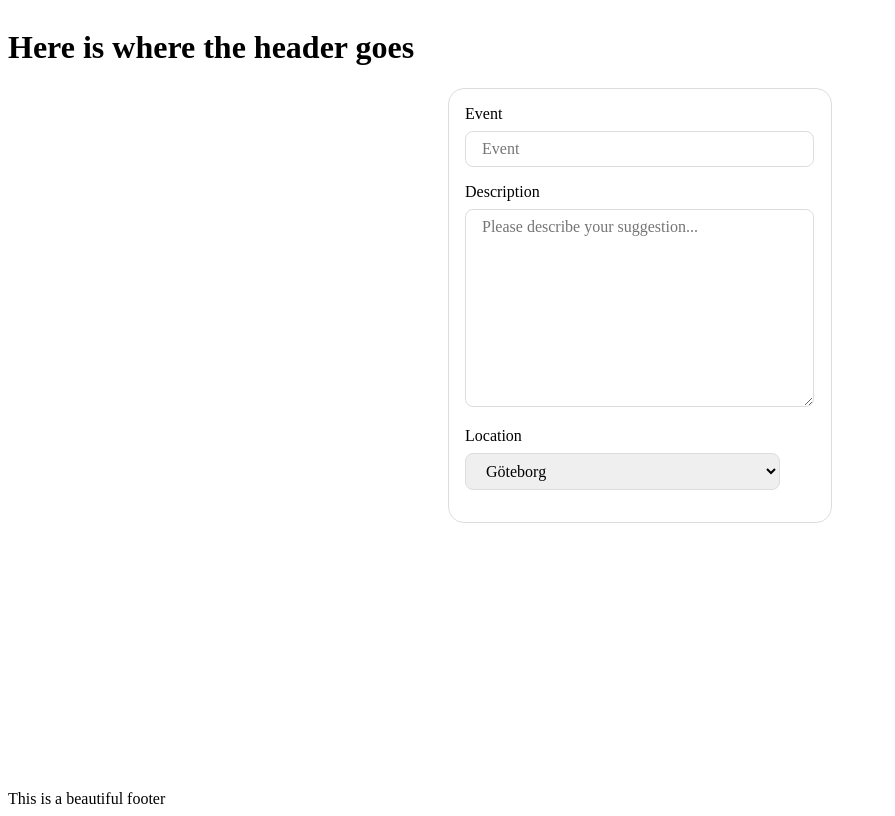
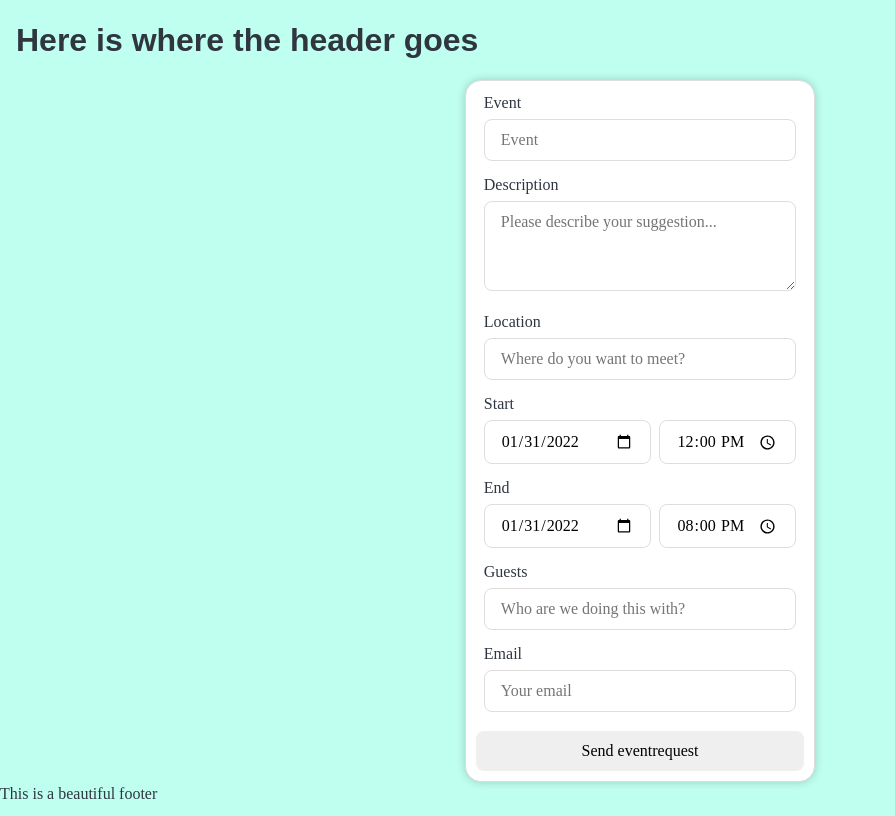
Before and after one commit to herv3us/Parents-Calendar, a React (Create React App) app in the folder frontend/: page / in a window 1280 px wide. Shown: the whole page, without its empty margins (0-895 px from the left). Built offline with nearby package versions, Linux system fonts and the light colour scheme.

Commit message:
fix varibles for colors, work on SuggestEvent-form

```diff
--- a/frontend/src/components/main/LoginForm.jsx
+++ b/frontend/src/components/main/LoginForm.jsx
@@ -1,6 +1,7 @@
 import React, { useState } from 'react';
+import { login } from '../../services/authService';
+import { COLORS } from '../../styles/constants';
 import styled from 'styled-components';
-import { login } from '../../services/authService';
 
 function LoginForm() {
   const [username, setUsername] = useState('');
@@ -66,7 +67,7 @@ const Form = styled.form`
   flex-direction: column;
   width: 400px;
   margin: 0 auto;
-  border: 1px solid #ddd;
+  border: 1px solid ${COLORS.mediumgrey};
   border-radius: 1rem;
   padding: 2rem;
 
@@ -78,7 +79,7 @@ const Form = styled.form`
 const Heading = styled.h1`
   width: fit-content;
   margin: 0 auto;
-  background-color: white;
+  background-color: ${COLORS.backgroundForm};
   margin-top: -3.5rem;
   padding: 0 0.5rem;
 `;
--- a/frontend/src/components/main/SuggestEvent.jsx
+++ b/frontend/src/components/main/SuggestEvent.jsx
@@ -1,10 +1,21 @@
 import React, { useState } from 'react';
+import { COLORS } from '../../styles/constants';
 import styled from 'styled-components';
 
 function SuggestEvent() {
   const [title, setTitle] = useState('');
   const [description, setDescription] = useState('');
-  const [location, setLocation] = useState('goteborg');
+  const [location, setLocation] = useState('');
+  const [startDate, setStartDate] = useState(
+    new Date().toISOString().split('T')[0]
+  );
+  const [startTime, setStartTime] = useState('12:00');
+  const [endDate, setEndDate] = useState(
+    new Date().toISOString().split('T')[0]
+  );
+  const [endTime, setEndTime] = useState('20:00');
+  const [guest, setGuest] = useState('');
+  const [email, setEmail] = useState('');
 
   return (
     <div>
@@ -25,7 +36,7 @@ function SuggestEvent() {
             name="description"
             id="description"
             cols="20"
-            rows="10"
+            rows="3"
             placeholder="Please describe your suggestion..."
             value={description}
             onChange={(e) => setDescription(e.target.value)}
@@ -33,17 +44,74 @@ function SuggestEvent() {
         </InputWrapper>
         <InputWrapper>
           <label htmlFor="location">Location</label>
-          <select
-            name="location"
+          <input
+            type="text"
             id="location"
+            placeholder="Where do you want to meet?"
             value={location}
             onChange={(e) => setLocation(e.target.value)}
-          >
-            <option value="save">Säve</option>
-            <option value="goteborg">Göteborg</option>
-            <option value="nazare">Nazaré</option>
-          </select>
+          />
         </InputWrapper>
+        <InputWrapper>
+          <label htmlFor="startDate">Start</label>
+          <DateWrapper>
+            <input
+              type="date"
+              id="startDate"
+              value={startDate}
+              onChange={(e) => setStartDate(e.target.value)}
+            />
+            <input
+              type="time"
+              id="startTime"
+              min="00.00"
+              max="23.59"
+              value={startTime}
+              onChange={(e) => setStartTime(e.target.value)}
+              className="time"
+            />
+          </DateWrapper>
+        </InputWrapper>
+        <InputWrapper>
+          <label htmlFor="startDate">End</label>
+          <DateWrapper>
+            <input
+              type="date"
+              id="startDate"
+              value={endDate}
+              onChange={(e) => setEndDate(e.target.value)}
+            />
+            <input
+              type="time"
+              id="startTime"
+              min="00.00"
+              max="23.59"
+              value={endTime}
+              onChange={(e) => setEndTime(e.target.value)}
+              className="time"
+            />
+          </DateWrapper>
+        </InputWrapper>
+        <InputWrapper>
+          <label htmlFor="guest">Guests</label>
+          <input
+            type="text"
+            id="guest"
+            placeholder="Who are we doing this with?"
+            value={guest}
+            onChange={(e) => setGuest(e.target.value)}
+          />
+        </InputWrapper>
+        <InputWrapper>
+          <label htmlFor="email">Email</label>
+          <input
+            type="email"
+            placeholder="Your email"
+            value={email}
+            onChange={(e) => setEmail(e.target.value)}
+          />
+        </InputWrapper>
+        <Button>Send eventrequest</Button>
       </Form>
     </div>
   );
@@ -51,37 +119,66 @@ function SuggestEvent() {
 
 export default SuggestEvent;
 
+const DateWrapper = styled.div`
+  display: flex;
+  gap: 0.5rem;
+
+  .time {
+    width: 60%;
+  }
+`;
+
 const Form = styled.form`
+  background-color: ${COLORS.backgroundForm};
   border-radius: 1rem;
-  border: 1px solid #ddd;
+  border: 1px solid ${COLORS.mediumgrey};
   max-width: 350px;
   margin: 0 auto;
-  padding: 1rem;
+  padding: 0.6rem;
+  box-shadow: 0 0 8px rgba(0, 0, 0, 0.2);
 `;
 
 const InputWrapper = styled.div`
-  margin-bottom: 1rem;
-  width: 90%;
+  margin: 0 auto 0.7rem;
+  width: 95%;
 
   & label {
     display: block;
-    margin-bottom: 0.5rem;
+    margin-bottom: 0.3rem;
   }
 
   & input,
-  & textarea,
-  & select {
+  & textarea {
     font: inherit;
     border-radius: 0.5rem;
-    border: 1px solid #ddd;
+    border: 1px solid ${COLORS.mediumgrey};
     outline: none;
     padding: 0.5rem 1rem;
     width: 100%;
-    /* resize: none; */
 
     &:focus {
-      outline: 2px dotted #5b5b5b;
+      outline: 2px dashed ${COLORS.considerd};
       outline-offset: 4px;
     }
   }
 `;
+
+const Button = styled.button`
+  cursor: pointer;
+  border-radius: 0.5rem;
+  border: none;
+  margin-top: 0.5rem;
+  outline: none;
+  padding: 0.5rem;
+  width: 100%;
+  transition: all 0.3s;
+
+  &:hover {
+    background-color: ${COLORS.mediumgrey};
+  }
+
+  &:focus {
+    outline: 2px dashed ${COLORS.considerd};
+    outline-offset: 4px;
+  }
+`;
--- a/frontend/src/index.js
+++ b/frontend/src/index.js
@@ -2,9 +2,11 @@ import React from 'react';
 import ReactDOM from 'react-dom';
 import App from './App';
 import reportWebVitals from './reportWebVitals';
+import { GlobalStyle } from './styles/globalStyles';
 
 ReactDOM.render(
   <React.StrictMode>
+    <GlobalStyle />
     <App />
   </React.StrictMode>,
   document.getElementById('root')
--- /dev/null
+++ b/frontend/src/styles/constants.js
@@ -0,0 +1,10 @@
+export const COLORS = {
+  lightgrey: '#eee',
+  mediumgrey: '#ddd',
+  darkgrey: '#2f3640',
+  backgroundBG: '#BFFFF0',
+  backgroundForm: '#fff',
+  booked: '#FFBBBB',
+  free: '#F0FFC2',
+  considerd: '#FFE4C0',
+};
--- /dev/null
+++ b/frontend/src/styles/globalStyles.js
@@ -0,0 +1,59 @@
+import { createGlobalStyle } from 'styled-components';
+import { COLORS } from './constants';
+
+export const GlobalStyle = createGlobalStyle`
+*, *::before, *::after {
+  box-sizing: border-box;
+}
+* {
+  margin: 0;
+}
+html, body {
+  height: 100%;
+}
+body {
+  line-height: 1.5;
+  -webkit-font-smoothing: antialiased;
+  color: ${COLORS.darkgrey};
+}
+img, picture, video, canvas, svg {
+  display: block;
+  max-width: 100%;
+}
+input, button, textarea, select {
+  font: inherit;
+}
+button {
+  cursor: pointer;
+}
+p, h1, h2, h3, h4, h5, h6 {
+  overflow-wrap: break-word;
+}
+#root, #__next {
+  isolation: isolate;
+}
+body {
+    font-family: 'Bitter', serif;
+    background: ${COLORS.backgroundBG};
+    display: flex;
+    flex-direction: column;
+}
+main {
+  display: flex;
+  flex-direction: column;
+  align-items: center;
+  flex: 1 0 auto;
+}
+h1 {
+  font-family: 'Raleway', sans-serif;
+  font-weight: 700;
+  padding: 1rem;
+}
+h2, h3, h4, h5 {
+  font-family: 'Raleway', sans-serif;
+  font-weight: 600;
+}
+.hide {
+    display: none;
+  }
+`;
```
Also changed, not shown: 2 other files (tests, documents, lock files or other folders).
